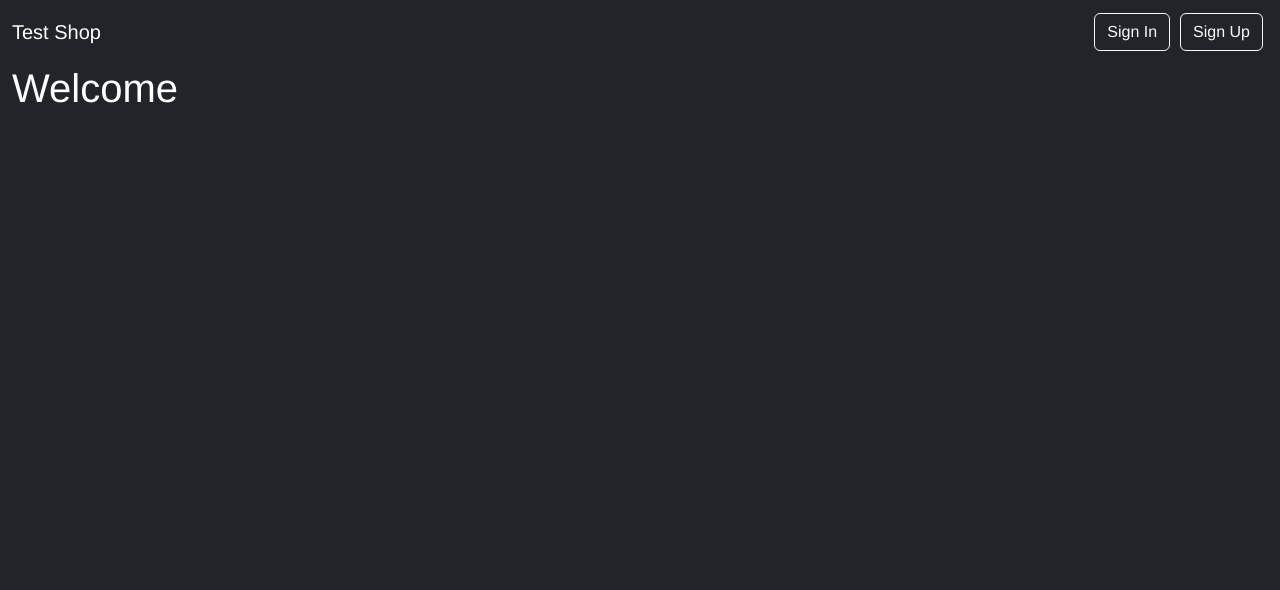
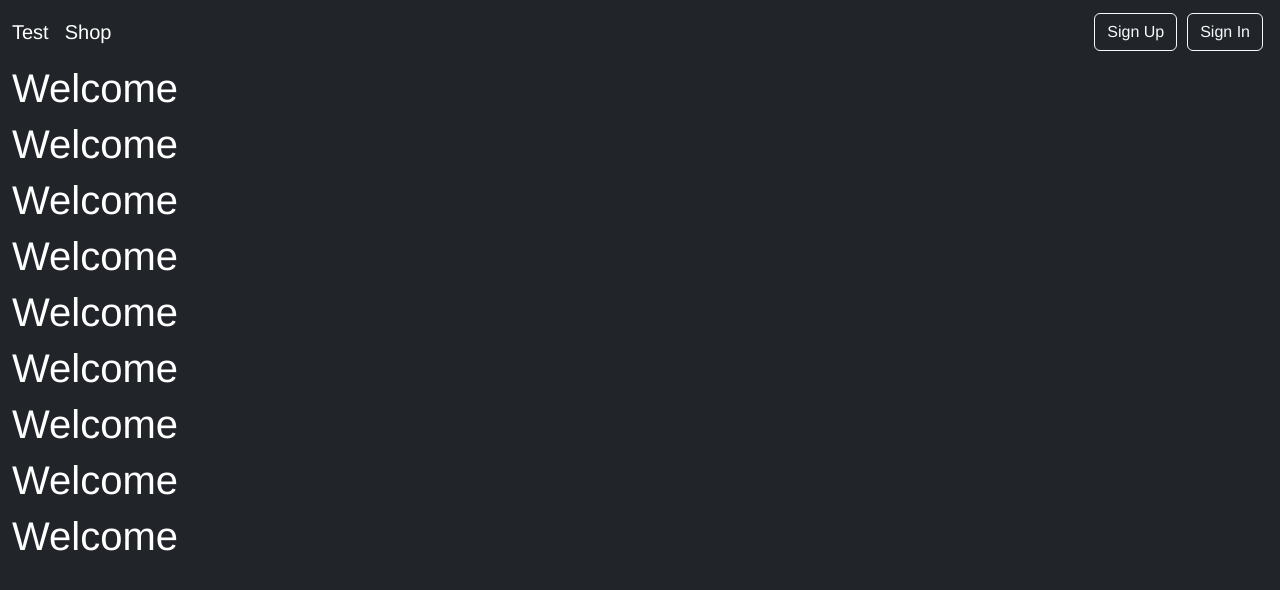
Before and after one commit to DimaDostoevskiy/frontend_vue_shop, a Vue app: page / in a window 1280 px wide. Shown: the top 590 px of the page. Built offline with nearby package versions, Linux system fonts and the light colour scheme.

Commit message:
init vue router

```diff
--- a/package.json
+++ b/package.json
@@ -15,7 +15,8 @@
     "jwt-decode": "^3.1.2",
     "node": "^19.0.0",
     "v-click-outside": "^3.2.0",
-    "vue": "^3.2.13"
+    "vue": "^3.2.13",
+    "vue-router": "^4.1.6"
   },
   "devDependencies": {
     "@babel/core": "^7.12.16",
--- a/src/App.vue
+++ b/src/App.vue
@@ -8,51 +8,18 @@
       @signOut="signOut"
       :token="token"
     />
-
-    <template v-if="!token">
-      <StartPage v-if="activComp === 'start-page'" />
-      <SignInFormComp v-if="activComp === 'sign-in'" @signin="signIn" />
-      <SignUpFormComp v-if="activComp === 'sign-up'" @signup="signUp" />
-    </template>
-
-    <template v-if="token">
-      <MainPage
-        v-if="activComp === 'main-page'"
-        @showUpdateProduct="showUpdateProduct"
-        :token="token"
-      />
-      <CreateProductComp v-if="activComp === 'create-product'" :token="token" />
-      <OrdersPage v-if="activComp === 'orders'" :token="token" />
-      <UpdateProductComp
-        v-if="activComp === 'update-product'"
-        :token="token"
-        :updateProduct="updateProduct"
-      />
-    </template>
+    <router-view></router-view>
   </div>
 </template>
 
 <script>
-import MainPage from "@/components/MainPage.vue";
-import StartPage from "@/components/StartPage.vue";
-import OrdersPage from "@/components/OrdersPage.vue";
 import NavbarComp from "@/components/NavbarComp.vue";
-import SignUpFormComp from "@/components/SignUpFormComp.vue";
-import SignInFormComp from "@/components/SignInFormComp.vue";
-import CreateProductComp from "@/components/CreateProductComp.vue";
-import UpdateProductComp from "@/components/UpdateProductComp.vue";
+
 
 export default {
   name: "App",
   components: {
-    StartPage,
-    MainPage,
     NavbarComp,
-    OrdersPage,
-    SignUpFormComp,
-    SignInFormComp,
-    CreateProductComp,
-    UpdateProductComp,
   },
   data() {
     return {
--- a/src/components/StartPage.vue
+++ b/src/components/HomePage.vue
@@ -1,5 +1,13 @@
 <template>
   <div class="start-page bg-dark text-bg-dark container-fluid">
+    <h1>Welcome</h1>
+    <h1>Welcome</h1>
+    <h1>Welcome</h1>
+    <h1>Welcome</h1>
+    <h1>Welcome</h1>
+    <h1>Welcome</h1>
+    <h1>Welcome</h1>
+    <h1>Welcome</h1>
     <h1>Welcome</h1>
   </div>
 </template>
--- a/src/components/MainPage.vue
+++ b/src/components/MainPage.vue
@@ -4,44 +4,23 @@
     <div class="container-fluid pt-4">
       <div class="container">
         <div class="row">
-          <div
-            class="col-lg-3 col-md-4 col-sm-12"
-            v-for="item in productList"
-            :key="item.id"
-          >
+          <div class="col-lg-3 col-md-4 col-sm-12" v-for="item in productList" :key="item.id">
             <div class="card m-2 bg-dark text-bg-dark">
-              <img
-                :src="`http://localhost:1111/${item.productImage}`"
-                class="card-img-top"
-                alt="product image"
-              />
+              <img :src="`${basicRoute}${item.productImage}`" class="card-img-top" alt="product image" />
               <div class="card-body">
                 <h6 class="card-title">{{ `delicious ${item.name}` }}</h6>
                 <p class="card-text">{{ `₽ ${item.price}` }}</p>
 
-                <button
-                  type="button"
-                  class="btn btn-outline-info btn-sm w-100 mt-2"
-                  data-bs-toggle="modal"
-                  data-bs-target="#exampleModal"
-                  @click="newOrderProductId = item._id"
-                >
+                <button type="button" class="btn btn-outline-info btn-sm w-100 mt-2" data-bs-toggle="modal"
+                  data-bs-target="#exampleModal" @click="newOrderProductId = item._id">
                   Buy
                 </button>
 
-                <button
-                  type="button"
-                  class="btn btn-outline-success btn-sm w-100 mt-2"
-                  @click="updateProduct(item)"
-                >
+                <button type="button" class="btn btn-outline-success btn-sm w-100 mt-2" @click="updateProduct(item)">
                   Update
                 </button>
 
-                <button
-                  type="button"
-                  class="btn btn-outline-danger btn-sm w-100 mt-2"
-                  @click="deleteProduct(item)"
-                >
+                <button type="button" class="btn btn-outline-danger btn-sm w-100 mt-2" @click="deleteProduct(item)">
                   Delete
                 </button>
               </div>
@@ -51,45 +30,24 @@
       </div>
     </div>
     <!-- Modal -->
-    <div
-      class="modal fade"
-      id="exampleModal"
-      aria-labelledby="exampleModalLabel"
-      aria-hidden="true"
-    >
+    <div class="modal fade" id="exampleModal" aria-labelledby="exampleModalLabel" aria-hidden="true">
       <div class="modal-dialog">
         <div class="modal-content">
           <div class="modal-body bg-dark text-bg-dark">
-            <button
-              type="button"
-              class="btn-close btn-close-white float-end"
-              data-bs-dismiss="modal"
-              aria-label="Close"
-              @click="newOrderProductId = null"
-            ></button>
+            <button type="button" class="btn-close btn-close-white float-end" data-bs-dismiss="modal" aria-label="Close"
+              @click="newOrderProductId = null"></button>
 
             <div class="row mt-5">
               <div class="col-4">
                 <label for="quantity">Quantity:</label>
               </div>
               <div class="col-8">
-                <input
-                  type="text"
-                  class="form-control"
-                  name="quantity"
-                  id="quantity"
-                  v-model="newOrderQuantity"
-                />
+                <input type="text" class="form-control" name="quantity" id="quantity" v-model="newOrderQuantity" />
               </div>
             </div>
             <div class="row mt-5">
-              <button
-                type="button"
-                class="btn btn-outline-info mt-2 float-end"
-                data-bs-toggle="modal"
-                data-bs-target="#exampleModal"
-                @click="createOrder"
-              >
+              <button type="button" class="btn btn-outline-info mt-2 float-end" data-bs-toggle="modal"
+                data-bs-target="#exampleModal" @click="createOrder">
                 make order
               </button>
             </div>
@@ -113,6 +71,7 @@ export default {
       hasError: false,
       newOrderProductId: null,
       newOrderQuantity: 0,
+      basicRoute,
     };
   },
   mounted() {
@@ -182,9 +141,8 @@ export default {
 </script>
 
 <style scoped>
-.container-fluid{
+.container-fluid {
   min-height: calc(100vh - 64px);
   background-color: rgba(42, 42, 42, 1);
 }
-
 </style>
--- a/src/components/NavbarComp.vue
+++ b/src/components/NavbarComp.vue
@@ -2,69 +2,29 @@
   <div>
     <nav class="navbar navbar-expand-lg navbar-dark bg-dark">
       <div class="container-fluid d-flex">
-        <a href="/" class="navbar-brand fs-5">Test Shop</a>
-        <button
-          class="navbar-toggler"
-          type="button"
-          data-bs-toggle="collapse"
-          data-bs-target="#navbarNavDropdown"
-          aria-controls="navbarNavDropdown"
-          aria-expanded="false"
-          aria-label="Toggle navigation"
-        >
+        <router-link to="/home" class="navbar-brand fs-5">Test </router-link>
+        <router-link to="/main" class="navbar-brand fs-5"> Shop</router-link>
+        <button class="navbar-toggler" type="button" data-bs-toggle="collapse" data-bs-target="#navbarNavDropdown"
+          aria-controls="navbarNavDropdown" aria-expanded="false" aria-label="Toggle navigation">
           <span class="navbar-toggler-icon"></span>
         </button>
 
-        <div
-          id="navbarNavDropdown"
-          class="collapse navbar-collapse justify-content-end"
-        >
+        <div id="navbarNavDropdown" class="collapse navbar-collapse justify-content-end">
           <ul v-if="!token" class="navbar-nav">
             <li>
-              <button
-                type="button"
-                class="btn btn-outline-light"
-                @click="showSignIn"
-              >
-                Sign In
-              </button>
+              <router-link to="/signup" class="btn btn-outline-light">Sign Up</router-link>
             </li>
             <li>
-              <button
-                type="button"
-                class="btn btn-outline-light"
-                @click="showSignUp"
-              >
-                Sign Up
-              </button>
+              <router-link to="/signin" class="btn btn-outline-light">Sign In</router-link>
             </li>
           </ul>
 
           <ul v-if="token" class="navbar-nav">
             <li>
-              <button
-                type="button"
-                class="btn btn-outline-light"
-                @click="showCreateProduct"
-              >
-                Create Product
-              </button>
+              <router-link to="/create" class="btn btn-outline-light">create product</router-link>
             </li>
             <li>
-              <button
-                type="button"
-                class="btn btn-outline-light"
-                @click="showOrdersPage"
-              >
-                Orders
-              </button>
-            </li>
-            <li>
-              <button
-                @click="signOut"
-                class="btn btn-outline-light"
-                type="button"
-              >
+              <button @click="signOut" class="btn btn-outline-light" type="button">
                 Sign Out
               </button>
             </li>
@@ -75,7 +35,7 @@
   </div>
 </template>
 
-  <script>
+<script>
 export default {
   name: "NavbarComp",
   props: ["token"],
--- a/src/config/config.js
+++ b/src/config/config.js
@@ -1 +1 @@
-export const basicRoute = "http://localhost:1111/";
+export const basicRoute = "http://134.0.117.85:3000/";
--- /dev/null
+++ b/src/router/index.js
@@ -0,0 +1,39 @@
+import { createRouter, createWebHistory } from "vue-router";
+import HomePage from "@/components/HomePage.vue"
+import MainPage from "@/components/MainPage.vue"
+import SignInFormComp from "@/components/SignInFormComp.vue"
+import SignUpFormComp from "@/components/SignUpFormComp.vue"
+import CreateProductComp from "@/components/CreateProductComp.vue"
+
+const router = createRouter({
+    history: createWebHistory(),
+    routes: [
+        {
+            path: "/",
+            name: "home",
+            component: HomePage,
+        },
+        {
+            path: "/signup",
+            name: "signup",
+            component: SignUpFormComp,
+        },
+        {
+            path: "/signin",
+            name: "signin",
+            component: SignInFormComp,
+        },
+        {
+            path: "/create",
+            name: "create",
+            component: CreateProductComp,
+        },
+        {
+            path: "/main",
+            name: "MainPage",
+            component: MainPage,
+        },
+    ],
+});
+
+export default router;
```
Also changed, not shown: src/main.js (+6 -4 lines), 1 other file (tests, documents, lock files or other folders).
